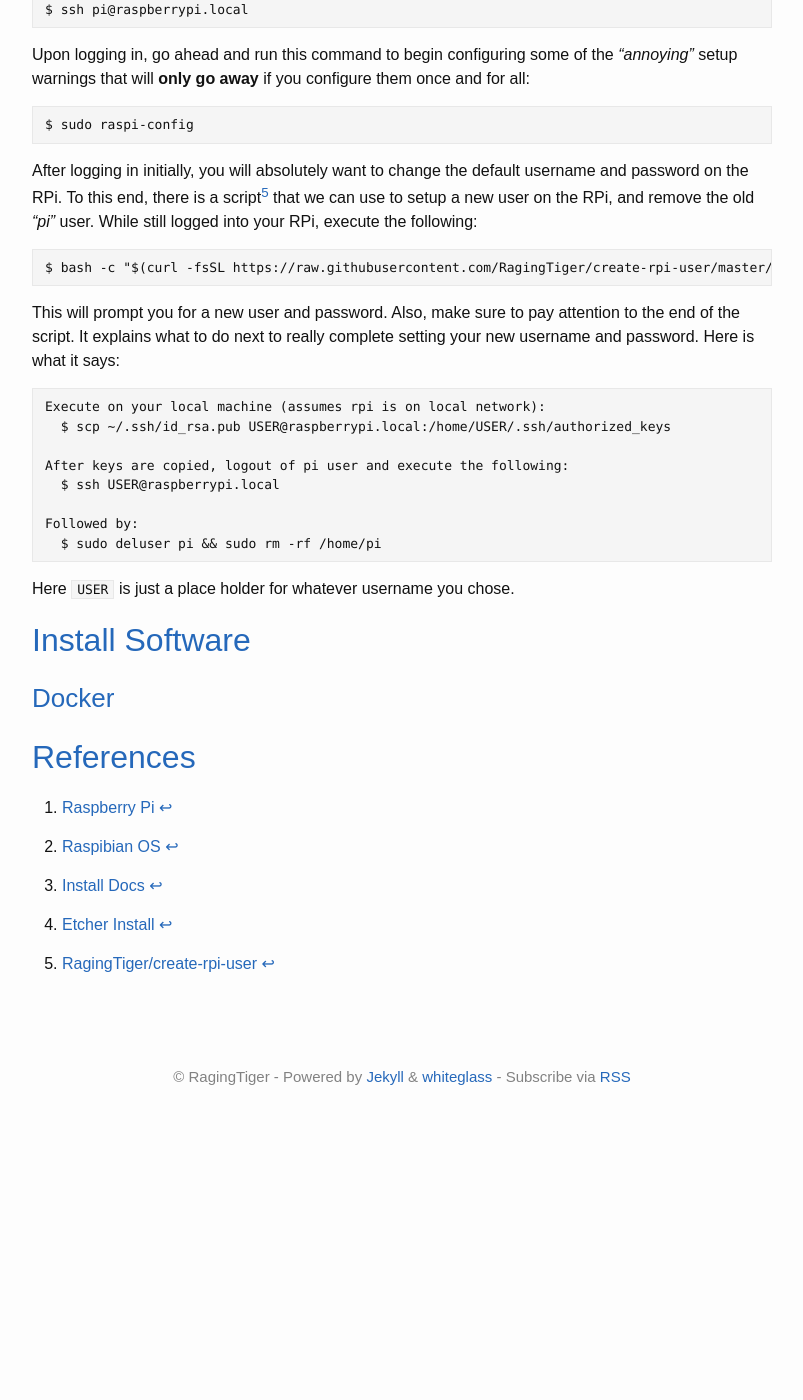
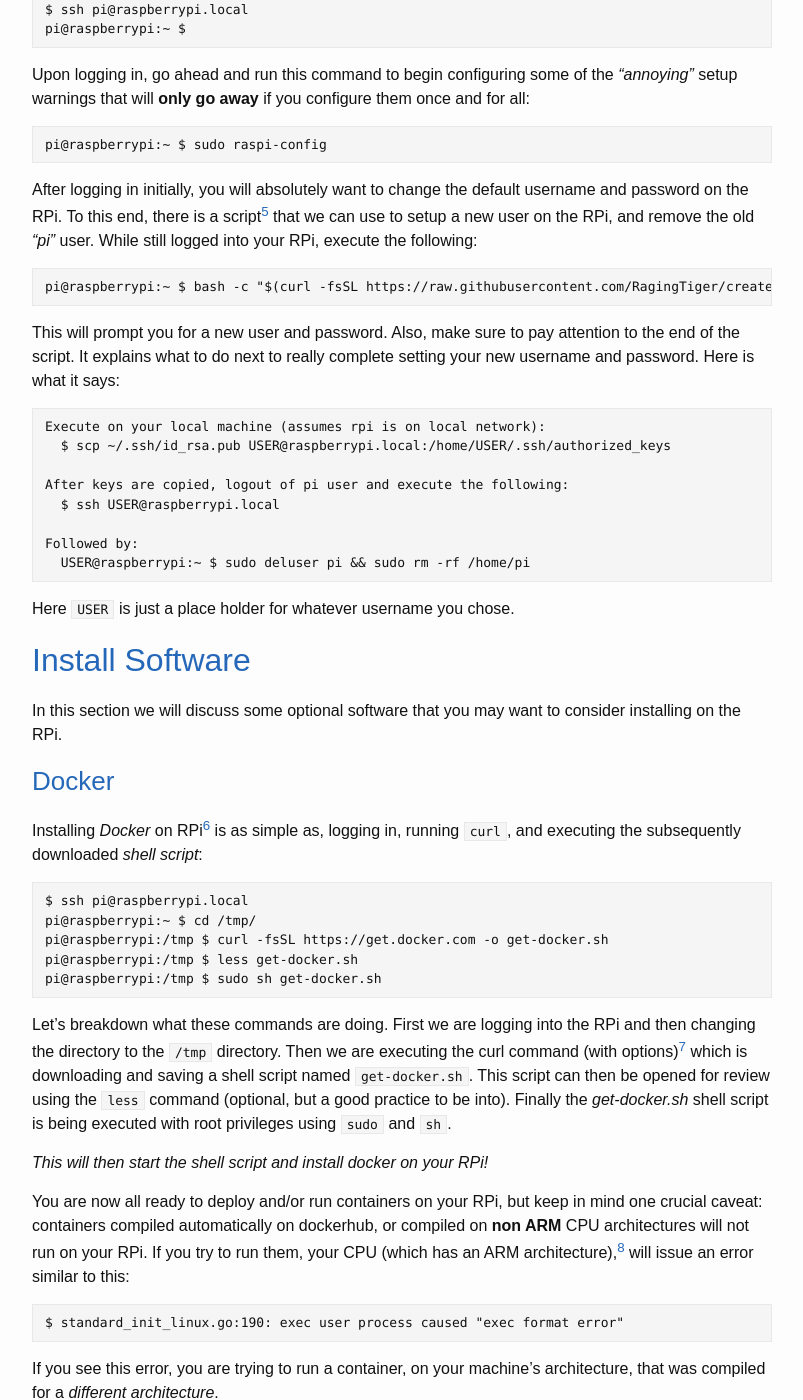
Before and after one commit to RagingTiger/RagingTiger.github.io, a Jekyll site: the page built from _posts/2018-06-19-rpi-init-setup.md, in a window 1280 px wide and 1400 px high, scrolled down 3076 px. Shown: the whole window, without its empty margins (238-1041 px from the left). Built offline with Jekyll 4.4.1, drawn with Linux system fonts in a browser that asks for light colours; before the commit the page ends 4210 px from its top, so only the background shows below that; some of the changed text lies outside the part shown.

Commit message:
Added docker install section

````diff
--- a/_posts/2018-06-19-rpi-init-setup.md
+++ b/_posts/2018-06-19-rpi-init-setup.md
@@ -98,13 +98,14 @@ The initial login is trivial. With the RPi booted, and connected to your
 network, you should be able to simply connect to it by issuing the following:
 ```
 $ ssh pi@raspberrypi.local
+pi@raspberrypi:~ $
 ```
 
 Upon logging in, go ahead and run this command to begin configuring some of the
 *"annoying"* setup warnings that will **only go away** if you configure them
 once and for all:
 ```
-$ sudo raspi-config
+pi@raspberrypi:~ $ sudo raspi-config
 ```
 
 After logging in initially, you will absolutely want to change the default
@@ -112,7 +113,7 @@ username and password on the RPi. To this end, there is a script[^fn5] that we c
 use to setup a new user on the RPi, and remove the old *"pi"* user. While still
 logged into your RPi, execute the following:
 ```
-$ bash -c "$(curl -fsSL https://raw.githubusercontent.com/RagingTiger/create-rpi-user/master/create-user.sh)"
+pi@raspberrypi:~ $ bash -c "$(curl -fsSL https://raw.githubusercontent.com/RagingTiger/create-rpi-user/master/create-user.sh)"
 ```
 
 This will prompt you for a new user and password. Also, make sure to pay
@@ -126,14 +127,47 @@ After keys are copied, logout of pi user and execute the following:
   $ ssh USER@raspberrypi.local
 
 Followed by:
-  $ sudo deluser pi && sudo rm -rf /home/pi
+  USER@raspberrypi:~ $ sudo deluser pi && sudo rm -rf /home/pi
 ```
 
 Here `USER` is just a place holder for whatever username you chose.
 
 ## <a name="software"></a> [Install Software](#toc)
+In this section we will discuss some optional software that you may want to
+consider installing on the RPi.
 
 ### <a name="docker"></a> [Docker](#toc)
+Installing *Docker* on RPi[^fn6] is as simple as, logging in, running `curl`,
+and executing the subsequently downloaded *shell script*:
+```
+$ ssh pi@raspberrypi.local
+pi@raspberrypi:~ $ cd /tmp/
+pi@raspberrypi:/tmp $ curl -fsSL https://get.docker.com -o get-docker.sh
+pi@raspberrypi:/tmp $ less get-docker.sh
+pi@raspberrypi:/tmp $ sudo sh get-docker.sh
+```
+
+Let's breakdown what these commands are doing. First we are logging into the RPi
+and then changing the directory to the `/tmp` directory. Then we are executing
+the curl command (with options)[^fn7] which is downloading and saving a shell
+script named `get-docker.sh`. This script can then be opened for review using
+the `less` command (optional, but a good practice to be into). Finally the
+*get-docker.sh* shell script is being executed with root privileges using `sudo`
+and `sh`.
+
+*This will then start the shell script and install docker on your RPi!*
+
+You are now all ready to deploy and/or run containers on your RPi, but keep in
+mind one crucial caveat: containers compiled automatically on dockerhub, or
+compiled on **non ARM** CPU architectures will not run on your RPi. If you try
+to run them, your CPU (which has an ARM architecture),[^fn8] will issue an error
+similar to this:
+```
+$ standard_init_linux.go:190: exec user process caused "exec format error"
+```
+
+If you see this error, you are trying to run a container, on your machine's
+architecture, that was compiled for a *different architecture*.
 
 ## <a name="references"></a> [References](#toc)
 [^fn1]: [Raspberry Pi](https://www.raspberrypi.org/)
@@ -141,3 +175,6 @@ Here `USER` is just a place holder for whatever username you chose.
 [^fn3]: [Install Docs](https://www.raspberrypi.org/documentation/installation/installing-images/)
 [^fn4]: [Etcher Install](https://etcher.io/)
 [^fn5]: [RagingTiger/create-rpi-user](https://github.com/RagingTiger/create-rpi-user)
+[^fn6]: [Docker Install](https://docs.docker.com/install/linux/docker-ce/debian/#install-using-the-convenience-script)
+[^fn7]: [Explain Shell: curl](https://explainshell.com/explain?cmd=curl+-fsSL+https%3A%2F%2Fget.docker.com+-o+get-docker.sh)
+[^fn8]: [ARM Architecture](https://en.wikipedia.org/wiki/ARM_architecture)
````
